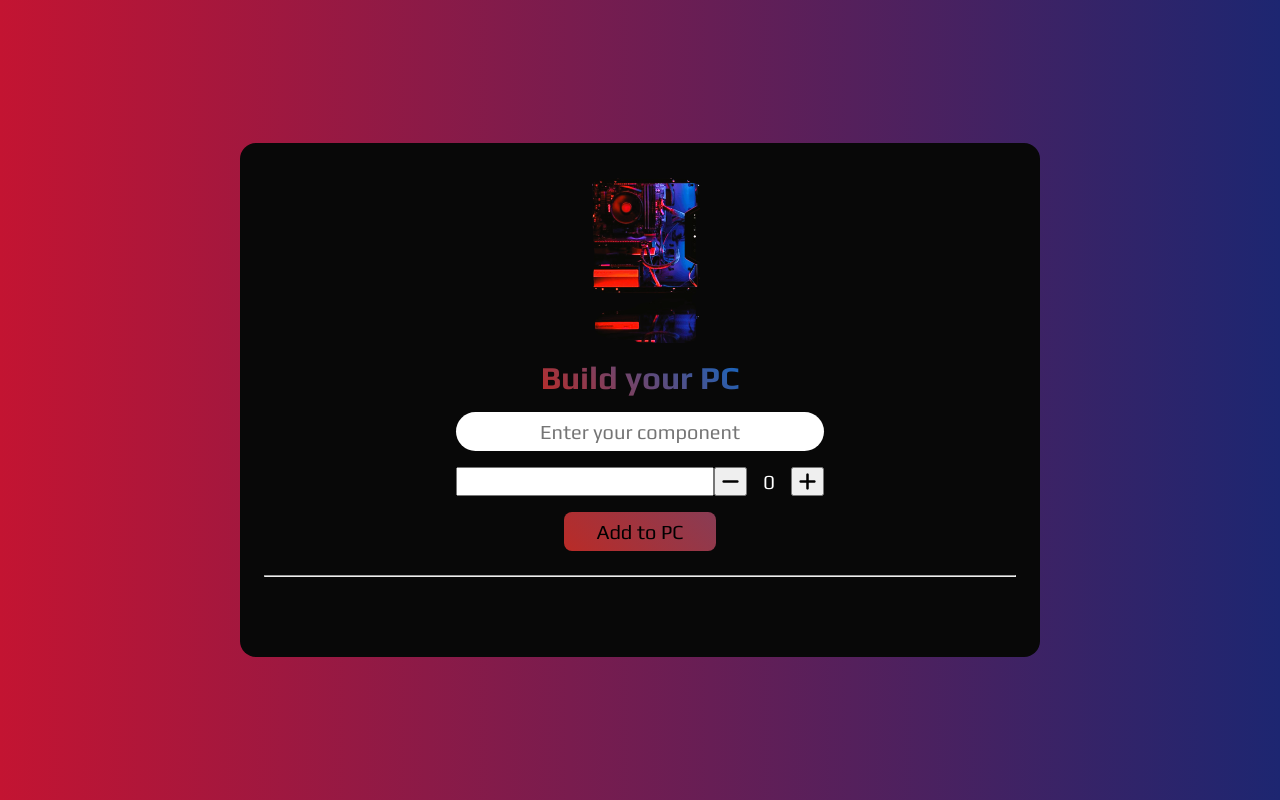
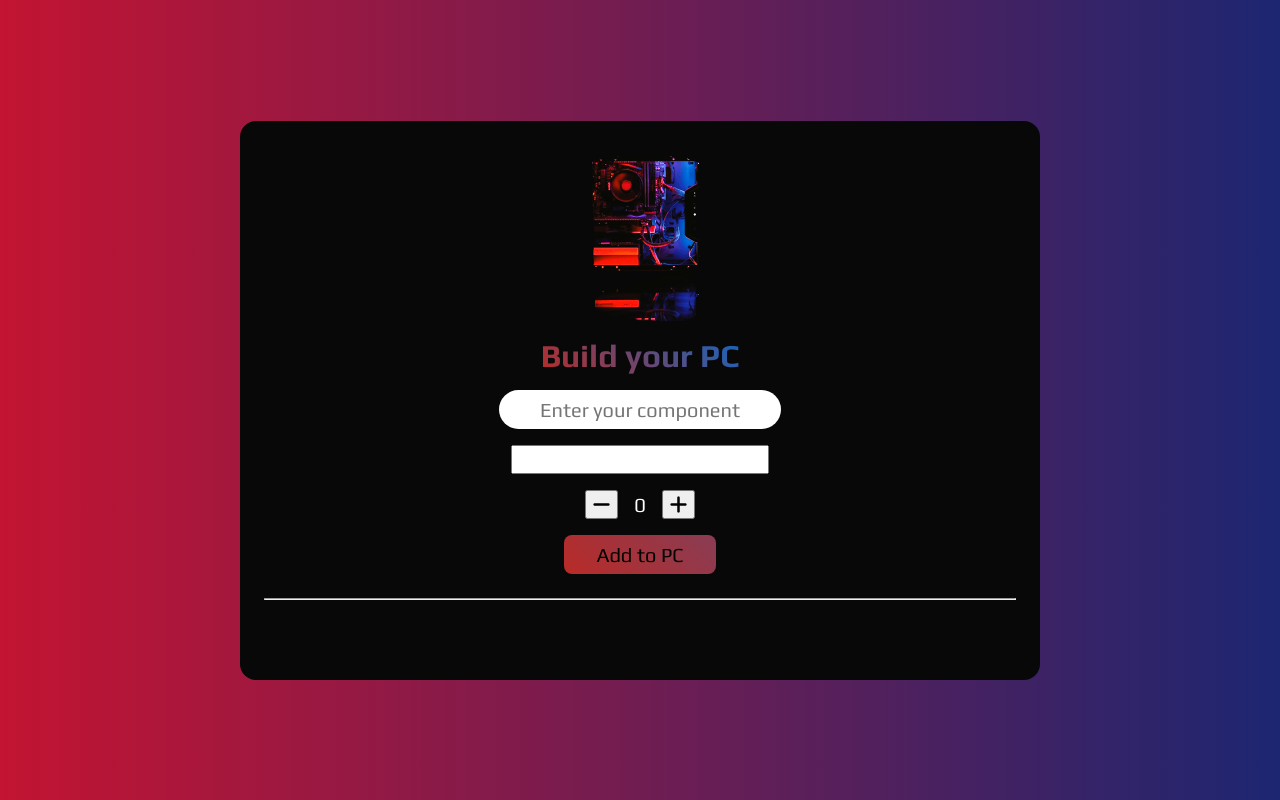
Before and after one commit to XenoMee/Build-Your-PC-App, a plain HTML site: page index.html in a window 1280 px wide. Drawn offline with Linux system fonts and the light colour scheme; no server answers.

Commit message:
set details container flex flow of column wrap with spacing

```diff
--- a/style.css
+++ b/style.css
@@ -120,10 +120,10 @@ body {
   text-align: center;
 }
 
-/* .details {
+.details {
   flex-flow: column wrap;
   gap: 1rem;
-} */
+}
 
 .quantity {
   justify-content: center;
```
